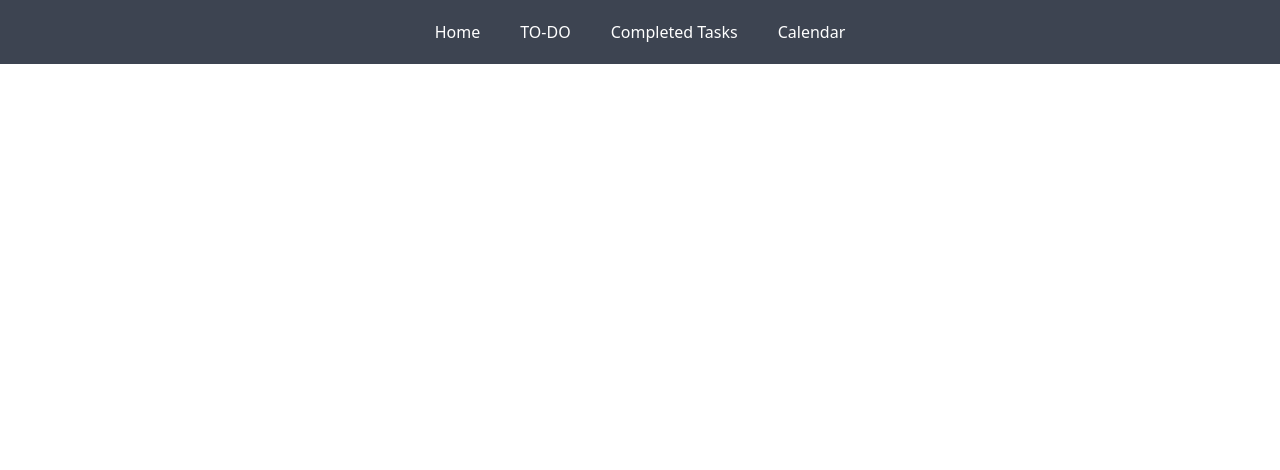
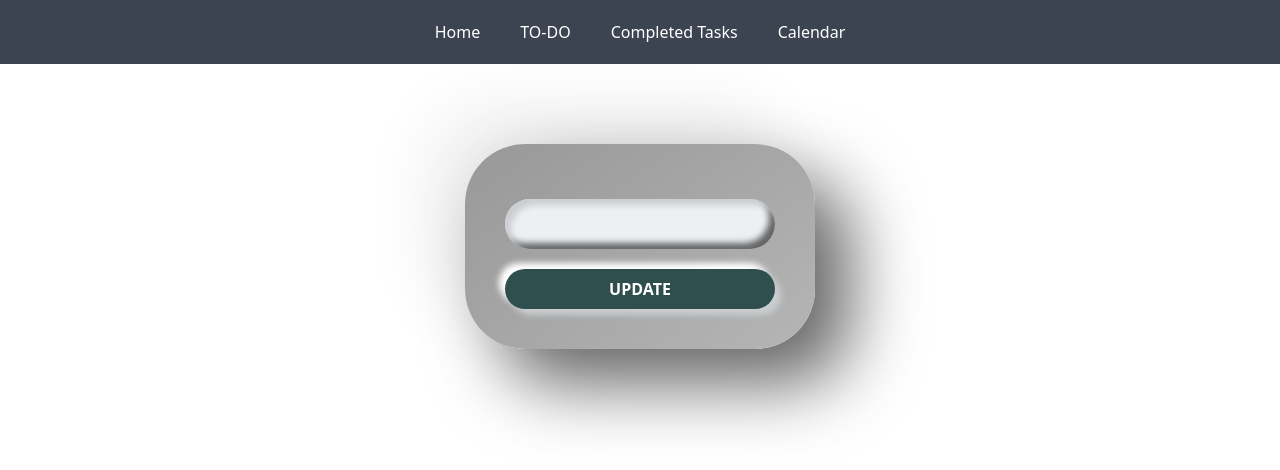
Before and after one commit to Shuvoghosh7/task_management, a React (Create React App) app: page /update/1 in a window 1280 px wide. Shown: the top 470 px of the page. Built offline with nearby package versions, Linux system fonts and the light colour scheme; no server answers.

Commit message:
set update task method

```diff
--- a/src/App.js
+++ b/src/App.js
@@ -7,6 +7,7 @@ import Home from './Component/Home/Home';
 import ToDo from './Component/To-Do/ToDo';
 import { ToastContainer } from 'react-toastify';
 import 'react-toastify/dist/ReactToastify.css';
+import UpdateTask from './Component/UpdateTask/UpdateTask';
 
 function App() {
   return (
@@ -15,6 +16,7 @@ function App() {
         <Routes>
           <Route path='/' element={<Home/>}/>
           <Route path='/ToDo' element={<ToDo/>}/>
+          <Route path='/update/:id' element={<UpdateTask/>}/>
         </Routes>
         <ToastContainer />
       </Navbar>
--- a/src/Component/Home/Home.js
+++ b/src/Component/Home/Home.js
@@ -4,13 +4,16 @@ import { useQuery } from 'react-query';
 import ShowTask from './ShowTask';
 const Home = () => {
     const { data: taskinfo, isLoading, refetch } = useQuery('taskinfo', () => fetch('http://localhost:5000/task').then(res => res.json()))
+
     return (
         <div className='mt-20 mx-10'>
 
-          <div className='grid lg:grid-cols-4 md:grid-cols-3 grid-cols-2 gap-4'>
+          <div className='grid lg:grid-cols-3 md:grid-cols-2 grid-cols-1 gap-4'>
             {
-                taskinfo?.map(tasks =><ShowTask
-                tasks={tasks}
+                taskinfo?.map(info =><ShowTask
+
+                info={info}
+                refetch={refetch}
                 />)
             }
           </div>
--- a/src/Component/Home/ShowTask.css
+++ b/src/Component/Home/ShowTask.css
@@ -1,7 +1,6 @@
 .card{
     background: linear-gradient( #4da0b0 0%, #d39d38 100%);
-    height: 100px;
-    width: 250px;
+    padding: 15px;
     display: flex;
     align-items: center;
     justify-content: center;
--- a/src/Component/Home/ShowTask.js
+++ b/src/Component/Home/ShowTask.js
@@ -1,9 +1,19 @@
 import React from 'react';
 import './ShowTask.css'
-const ShowTask = ({tasks}) => {
+import { GrUpdate } from 'react-icons/gr';
+import { toast } from 'react-toastify';
+import  {useNavigate}  from 'react-router-dom';
+const ShowTask = ({ info,refetch }) => {
+    const{task,_id}=info
+    const navigate = useNavigate()
+    const taskupdate = (taskId) => {
+        navigate(`/update/${taskId}`)
+    }
     return (
         <div className='card'>
-            <h1><input type="checkbox" name="" id="" /> {tasks.task}</h1>
+            <h1><input type="checkbox" name="" id="" /> {task}
+            </h1>
+            <span onClick={()=>taskupdate(_id)}>< GrUpdate/></span>
         </div>
     );
 };
--- /dev/null
+++ b/src/Component/UpdateTask/UpdateTask.css
@@ -0,0 +1,45 @@
+.login-container {
+    position: relative;
+    width: 350px;
+    margin: 4rem auto;
+    padding: 40px;
+    box-sizing: border-box;
+    border-radius: 60px;
+    background: linear-gradient(145deg, #989898, #b5b5b5);
+    box-shadow: 35px 35px 70px #656565,
+        -35px -35px 70px #ededed;
+}
+.login-container input,
+.login-container button {
+    display: block;
+    width: 100%;
+    padding: 0;
+    border: none;
+    outline: none;
+    box-sizing: border-box;
+}
+
+.login-container input::placeholder {
+    color:#3a6073;
+}
+.login-container input{
+    background: #ecf0f3;
+    margin: 15px 0 0 0;
+    padding: 10px;
+    padding-left: 20px;
+    height: 50px;
+    font-size: 14px;
+    border-radius: 50px;
+    box-shadow: inset 6px 6px 6px #cbced1, inset -6px -6px 6px #656565;
+}
+.login-container button {
+    color: white;
+    margin-top: 20px;
+    background: #2F4F4F;
+    height: 40px;
+    border-radius: 20px;
+    cursor: pointer;
+    font-weight: 900;
+    box-shadow: 6px 6px 6px #cbced1, -6px -6px 6px white;
+    transition: 0.5s;
+}
--- /dev/null
+++ b/src/Component/UpdateTask/UpdateTask.js
@@ -0,0 +1,44 @@
+import React, { useEffect, useState } from 'react';
+import { toast } from 'react-toastify';
+import { useParams } from 'react-router-dom';
+import './UpdateTask.css'
+const UpdateTask = () => {
+    const [update, setUpdate] = useState([])
+    console.log(update)
+    const { id } = useParams()
+    useEffect(() => {
+        fetch(`http://localhost:5000/get-task/${id}`)
+            .then(res => res.json())
+            .then(data => setUpdate(data))
+    }, [])
+    const updateTask = e => {
+        e.preventDefault();
+        const task = e.target.task.value
+
+        fetch(`http://localhost:5000/update-task/${update._id}`, {
+            method: "PUT",
+            headers: {
+                'content-type': 'application/json',
+            },
+            body: JSON.stringify({ task })
+        })
+            .then(res => res.json())
+            .then(data => {
+                console.log(data)
+                toast(" update Task successfully")
+                e.target.reset();
+            })
+    }
+    return (
+        <div className='mt-20'>
+            <div className=' login-container'>
+                <form onSubmit={updateTask} className="login-form">
+                    <input type="text" name="task" id="" defaultValue={update.task} />
+                    <button>UPDATE</button>
+                </form>
+            </div>
+        </div>
+    );
+};
+
+export default UpdateTask;
```
Also changed, not shown: src/Component/To-Do/Modual.js (+2 -7 lines).
